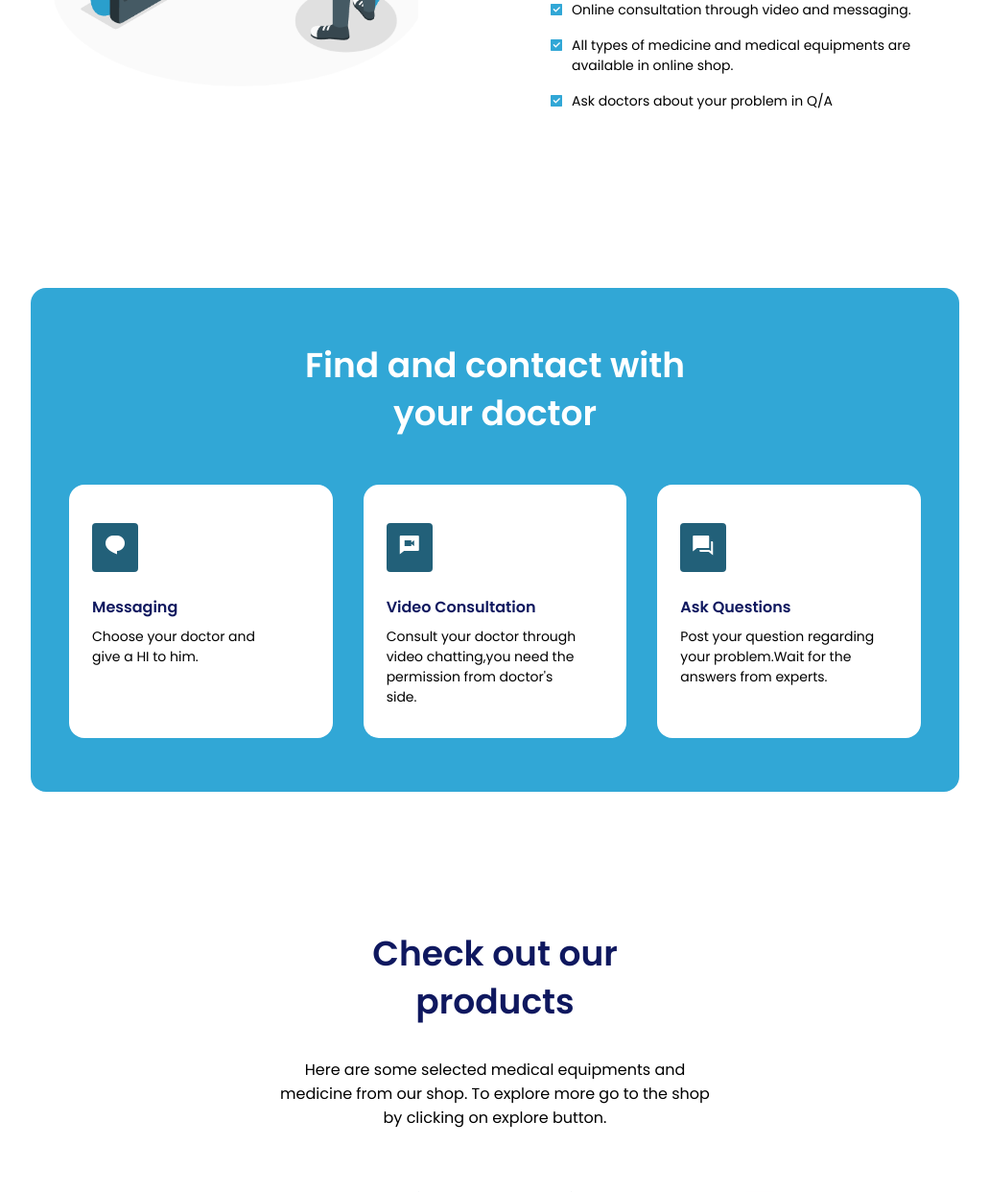
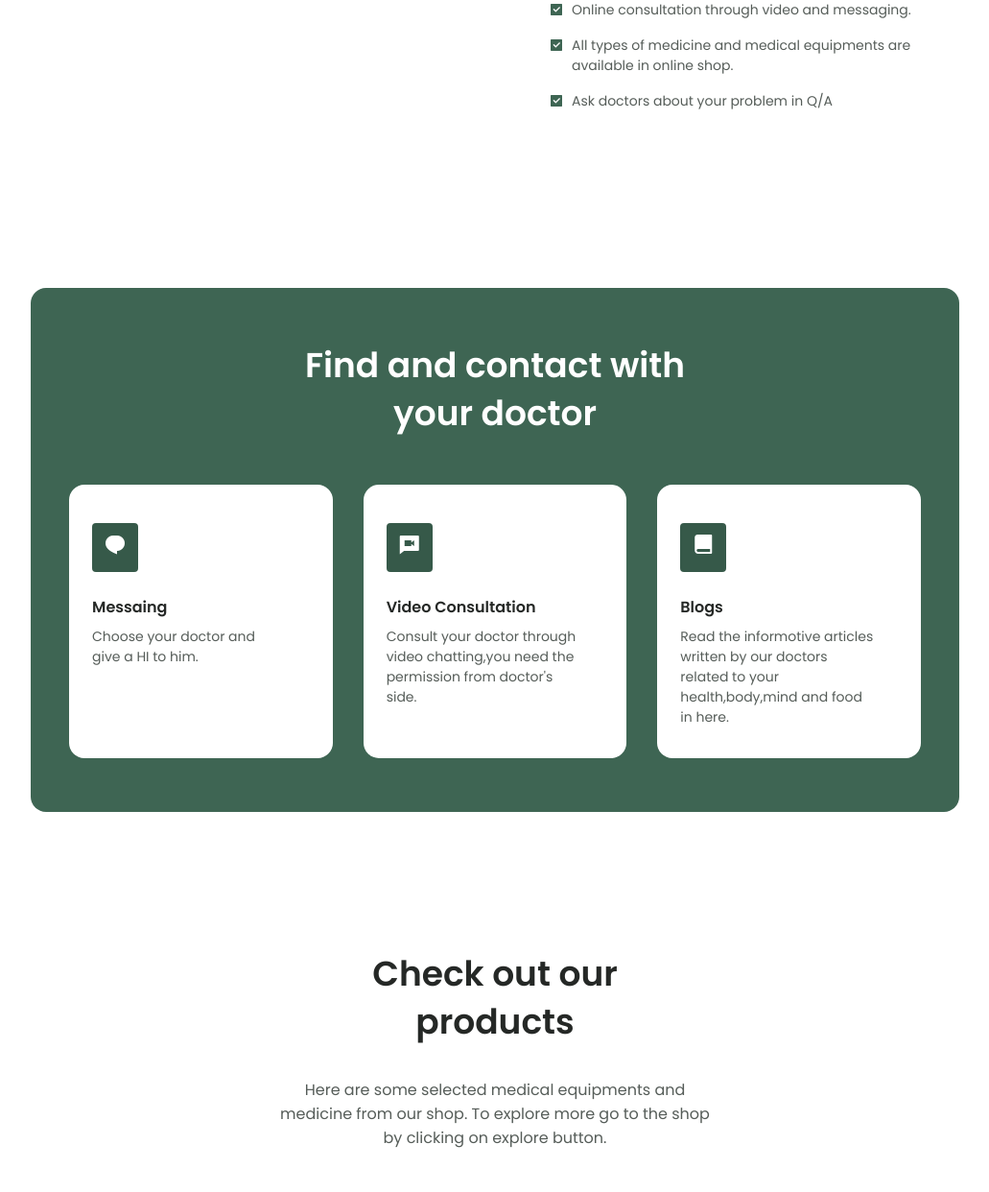
Before and after one commit to Mimya2000/DocTalk, a Django app: page / in a window 1280 px wide. Shown: the part 1125-2367 px from the top of the page at 96% size, without its empty margins (124-1155 px from the left). Run offline with Django 3.2, Linux system fonts and the light colour scheme; style sheets or scripts are compiled from the project's sources.

Commit message:
Home page is updated

```diff
--- a/Home/templates/Home/index.html
+++ b/Home/templates/Home/index.html
@@ -1,61 +1,63 @@
 <!DOCTYPE html>
-{% load static %}
-{% load custom_tags %}
 <html lang="en">
   <head>
-        <meta charset="UTF-8">
-        <meta name="viewport" content="width=device-width, initial-scale=1.0">
-        <link rel="shortcut icon" type="image/x-icon">
-        <link href="https://cdn.jsdelivr.net/npm/remixicon@2.5.0/fonts/remixicon.css" rel="stylesheet">
-        <link href="{% static 'styles/styles.css' %}" media="screen" rel="stylesheet" type="text/css">
+    <meta charset="UTF-8" />
+    <meta name="viewport" content="width=device-width, initial-scale=1.0" />
+    <link rel="shortcut icon" type="image/x-icon" />
+    <link
+      href="https://cdn.jsdelivr.net/npm/remixicon@2.5.0/fonts/remixicon.css"
+      rel="stylesheet"
+    />
+    <link rel="stylesheet" href="assets/css/styles.css" />
+
     <title>DocTalk</title>
   </head>
   <body>
     <!--==================== HEADER ====================-->
     <header class="header" id="header">
       <nav class="nav container">
-                <a href="{% url 'home' %}" class="nav__logo">
+        <a href="#" class="nav__logo">
           <i class="ri-hospital-line"></i> DocTalk
         </a>
 
         <div class="nav__menu" id="nav-menu">
           <ul class="nav__list">
             <li class="nav__item">
-                            <a href="{% url 'home' %}" class="nav__link active-link" id="homeid">Home</a>
+              <a href="#home" class="nav__link active-link">Home</a>
             </li>
             <li class="nav__item">
-                            <a href="{% anchor 'home' 'about' %}" class="nav__link" id="aboutid">About</a>
-                        </li>
-<!--                        <li class="nav__item">-->
-<!--                            <a href="{% anchor 'home' 'about' %}" class="nav__link">Doctors</a>-->
-<!--                        </li>-->
-                        <li class="nav__item">
-                            <a href="{% anchor 'home' 'products' %}" class="nav__link" id="productsid">Products</a>
+              <a href="#about" class="nav__link">About</a>
             </li>
             <li class="nav__item">
-                            <a href="{% url 'blogs' %}" class="nav__link">Blogs</a>
+              <a href="doctors/index.html" class="nav__link">Doctors</a>
+            </li>
+            <!-- <li class="nav__item">
+              <a href="#products" class="nav__link">Products</a>
+            </li> -->
+            <li class="nav__item">
+              <a href="http://localhost:3001/" class="nav__link">Blogs</a>
             </li>
             <li class="nav__item">
-                            <a href="{% anchor 'home' 'faqs' %}" class="nav__link" id="faqsid">FAQs</a>
+              <a href="#faqs" class="nav__link">FAQs</a>
             </li>
             <li class="nav__item">
-                            <a href="{% anchor 'home' 'contact' %}" class="nav__link" id="contactid">Contact Us</a>
+              <a href="sign-up-sign-in/Patient-Sign-up/index.html" class="nav__link">Signup</a>
+            </li>
+
+            <li class="nav__item">
+              <a href="sign-up-sign-in/Patient-Sign-in/index.html" class="nav__link">Login</a>
             </li>
           </ul>
-
-                    <!-- <div class="nav__close" id="nav-close">
-                        <i class="ri-close-line"></i>
-                    </div> -->
         </div>
 
-                <div class="nav__btns">
-                    <!-- Theme change button -->
+        <!-- <div class="nav__btns">
+
           <i class="ri-moon-line change-theme" id="theme-button"></i>
 
           <div class="nav__toggle" id="nav-toggle">
             <i class="ri-menu-line"></i>
           </div>
-                </div>
+        </div> -->
       </nav>
     </header>
 
@@ -63,31 +65,43 @@
       <!--==================== HOME ====================-->
       <section class="home" id="home">
         <div class="home__container container grid">
-                    <img src="{% static 'images/cover_1.png' %}" alt="" class="home__img">
+          <img src="assets/img/cover_1.png" alt="" class="home__img" />
 
           <div class="home__data">
             <h1 class="home__title">
-                            Consult a big city doctor <br> instantly on call
+              Consult a big city doctor <br />
+              instantly on call
             </h1>
             <p class="home__description">
-                            DocTalk enables you to speak with experienced and licensed specialist doctors instantly at any time of the day.
+              DocTalk enables you to speak with experienced and licensed
+              specialist doctors instantly at any time of the day.
             </p>
-                        <a href="" class="button button--flex">
-                            Explore
-                        </a>
+            <a href="#about" class="button button--flex"> Explore </a>
           </div>
 
           <div class="home__social">
             <span class="home__social-follow">Follow Us</span>
 
             <div class="home__social-links">
-                            <a href="https://www.facebook.com/" target="_blank" class="home__social-link">
+              <a
+                href="https://www.facebook.com/"
+                target="_blank"
+                class="home__social-link"
+              >
                 <i class="ri-facebook-fill"></i>
               </a>
-                            <a href="https://www.instagram.com/" target="_blank" class="home__social-link">
+              <a
+                href="https://www.instagram.com/"
+                target="_blank"
+                class="home__social-link"
+              >
                 <i class="ri-instagram-line"></i>
               </a>
-                            <a href="https://twitter.com/" target="_blank" class="home__social-link">
+              <a
+                href="https://twitter.com/"
+                target="_blank"
+                class="home__social-link"
+              >
                 <i class="ri-twitter-fill"></i>
               </a>
             </div>
@@ -135,31 +153,39 @@
       <section class="steps section container">
         <div class="steps__bg">
           <h2 class="section__title-center steps__title">
-                       Find and contact with <br> your doctor
+            Find and contact with <br />
+            your doctor
           </h2>
 
           <div class="steps__container grid">
             <div class="steps__card">
-                            <div class="steps__card-number"><i class="ri-chat-1-fill"></i></div>
-                            <h3 class="steps__card-title">Messaging</h3>
+              <div class="steps__card-number">
+                <i class="ri-chat-1-fill"></i>
+              </div>
+              <h3 class="steps__card-title">Messaing</h3>
               <p class="steps__card-description">
                 Choose your doctor and give a HI to him.
               </p>
             </div>
 
             <div class="steps__card">
-                            <div class="steps__card-number"><i class="ri-video-chat-fill"></i></div>
+              <div class="steps__card-number">
+                <i class="ri-video-chat-fill"></i>
+              </div>
               <h3 class="steps__card-title">Video Consultation</h3>
               <p class="steps__card-description">
-                                Consult your doctor through video chatting,you need the permission from doctor's side.
+                Consult your doctor through video chatting,you need the
+                permission from doctor's side.
               </p>
             </div>
 
             <div class="steps__card">
-                            <div class="steps__card-number"><i class="ri-question-answer-fill"></i></div>
-                            <h3 class="steps__card-title">Ask Questions</h3>
+              <div class="steps__card-number">
+                <i class="ri-book-fill"></i>
+              </div>
+              <h3 class="steps__card-title">Blogs</h3>
               <p class="steps__card-description">
-                                Post your question regarding your problem.Wait for the answers from experts.
+                Read the informotive articles written by our doctors related to your health,body,mind and food in here.
               </p>
             </div>
           </div>
@@ -169,18 +195,18 @@
       <!--==================== PRODUCTS ====================-->
       <section class="product section container" id="products">
         <h2 class="section__title-center">
-                    Check out our <br> products
+          Check out our <br />
+          products
         </h2>
 
         <p class="product__description">
-                    Here are some selected medical equipments and medicine from our shop. To explore more go to the shop by clicking on explore button.
+          Here are some selected medical equipments and medicine from our shop.
+          To explore more go to the shop by clicking on explore button.
         </p>
 
         <div class="product__container grid">
           <article class="product__card">
-
-
-                        <img src="{% static 'images/product1.jpg' %}" alt="" class="product__img">
+            <img src="assets/img/product1.jpg" alt="" class="product__img" />
 
             <h3 class="product__title">Accu-Chek Active Blood Glucose Meter</h3>
             <span class="product__price">৳ 2395</span>
@@ -254,17 +270,17 @@
               <i class="ri-shopping-bag-line"></i>
             </button>
           </article>
-                    <a href="#" class="button--link button--flex">
+          <a href="Shop/index.html" class="button--link button--flex">
             Shop Now <i class="ri-arrow-right-down-line button__icon"></i>
           </a>
         </div>
-
       </section>
 
       <!--==================== QUESTIONS ====================-->
       <section class="questions section" id="faqs">
         <h2 class="section__title-center questions__title container">
-                    Some common questions <br> were often asked
+          Some common questions <br />
+          were often asked
         </h2>
 
         <div class="questions__container container grid">
@@ -394,17 +428,21 @@
           <form action="" class="contact__form">
             <div class="contact__inputs">
               <div class="contact__content">
-                                <input type="email" placeholder=" " class="contact__input">
+                <input type="email" placeholder=" " class="contact__input" />
                 <label for="" class="contact__label">Email</label>
               </div>
 
               <div class="contact__content">
-                                <input type="text" placeholder=" " class="contact__input">
+                <input type="text" placeholder=" " class="contact__input" />
                 <label for="" class="contact__label">Subject</label>
               </div>
 
               <div class="contact__content contact__area">
-                                <textarea name="message" placeholder=" " class="contact__input"></textarea>
+                <textarea
+                  name="message"
+                  placeholder=" "
+                  class="contact__input"
+                ></textarea>
                 <label for="" class="contact__label">Message</label>
               </div>
             </div>
@@ -422,16 +460,21 @@
     <footer class="footer section">
       <div class="footer__container container grid">
         <div class="footer__content">
-                    <a href="" class="footer__logo">
+          <a href="#" class="footer__logo">
             <i class="ri-hospital-line"></i> DOCTALK
           </a>
 
           <h3 class="footer__title">
-                        Subscribe to our newsletter <br> to stay update
+            Subscribe to our newsletter <br />
+            to stay update
           </h3>
 
           <div class="footer__subscribe">
-                        <input type="email" placeholder="Enter your email" class="footer__input">
+            <input
+              type="email"
+              placeholder="Enter your email"
+              class="footer__input"
+            />
 
             <button class="button button--flex footer__button">
               Subscribe
--- a/static/js/main.js
+++ b/static/js/main.js
@@ -79,14 +79,9 @@ function scrollActive(){
               sectionId = current.getAttribute('id')
 
         if(scrollY > sectionTop && scrollY <= sectionTop + sectionHeight){
-//            var url = "{% anchor 'home' '123' %}"
-//            url.replace('123', sectionId)
-//            if(sectionId == 'home'){
-//                url = "{% url 'home' %}
-//            }
-            document.querySelector('#' + sectionId + 'id').classList.add('active-link')
+            document.querySelector('.nav__menu a[href*=' + sectionId + ']').classList.add('active-link')
         }else{
-            document.querySelector('#' + sectionId + 'id').classList.remove('active-link')
+            document.querySelector('.nav__menu a[href*=' + sectionId + ']').classList.remove('active-link')
         }
     })
 }
--- a/static/scss/base/_base.scss
+++ b/static/scss/base/_base.scss
@@ -21,7 +21,7 @@ body{
     margin: var(--header-height) 0 0 0;
     background-color: var(--body-color);
     color: var(--text-color);
-    transition: .4s; // For animation dark mode
+    transition: .4s;
 }
 
 button{
--- a/static/scss/components/_about.scss
+++ b/static/scss/components/_about.scss
@@ -1,4 +1,4 @@
-/*=============== ABOUT ===============*/
+
 .about{
     &__container{
         row-gap: 2rem;
--- a/static/styles/styles.css
+++ b/static/styles/styles.css
@@ -1,13 +1,12 @@
 @import url('https://fonts.googleapis.com/css2?family=Poppins:wght@400;500;600;700&display=swap');
 
-/*=============== VARIABLES CSS ===============*/
 :root {
   --header-height: 3.5rem;
 
   /*========== Colors ==========*/
   --hue: 152;
   --first-color: #31a7d6;
-  --first-color-alt:#226079 ;
+  --first-color-alt:#151a1b ;
   --first-color-light: hsl(var(--hue), 24%, 66%);
   --first-color-lighten: #c1dfeb;
   --title-color: #0f185f;
```
Also changed, not shown: other parts of Home/templates/Home/index.html (+52 -39 lines), static/images/pro8.png (deleted), static/js/scrollreveal.min.js. Lines whose indentation alone changed are shown as unchanged.
